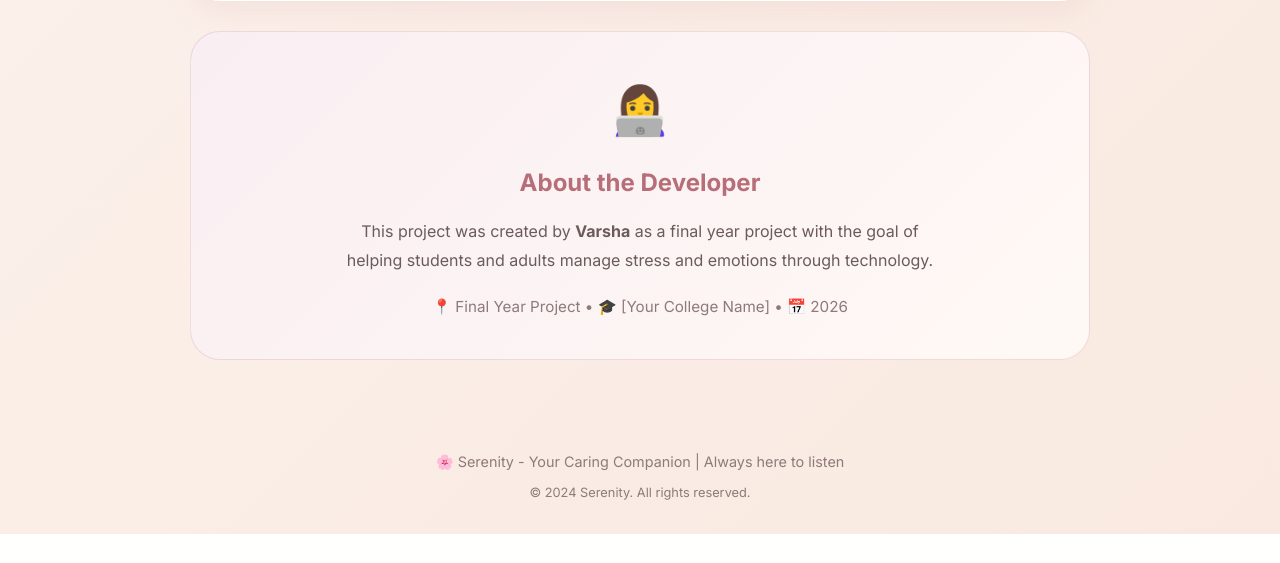
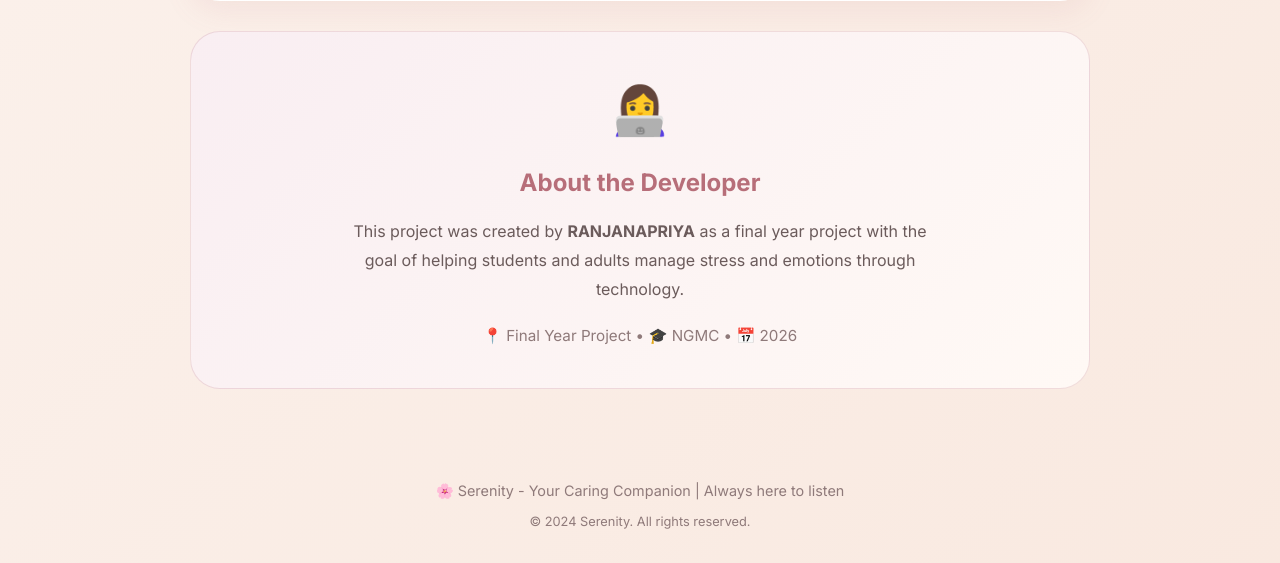
Before and after one commit to ranjanapriya-21/serenity-stress-detection, a Flask app: page /about in a window 1280 px wide. Shown: the part 2081-2644 px from the top of the page. Before the commit the page ends 2615 px from the top, so only its background shows below. Run offline with Flask 3, Linux system fonts and the light colour scheme.

Commit message:
Update developer name and college in about page

```diff
--- a/templates/about.html
+++ b/templates/about.html
@@ -141,14 +141,12 @@
     <div style="font-size: 3rem; margin-bottom: 15px;">👩‍💻</div>
     <h2 style="color: #b76e79; margin-bottom: 15px;">About the Developer</h2>
     <p style="color: #6b5b5b; max-width: 600px; margin: 0 auto 20px; line-height: 1.8;">
-            This project was created by <strong>Varsha</strong> as a final year project with the goal of helping
+        This project was created by <strong>RANJANAPRIYA</strong> as a final year project with the goal of helping
         students and adults manage stress and emotions through technology.
     </p>
     <p style="color: #8f7a7a; font-size: 0.95rem;">
-            📍 Final Year Project • 🎓 [Your College Name] • 📅 2026
+        📍 Final Year Project • 🎓 NGMC • 📅 2026
     </p>
-    </div>
-
 </div>
 
 <style>
```
Lines whose indentation alone changed are shown as unchanged.
